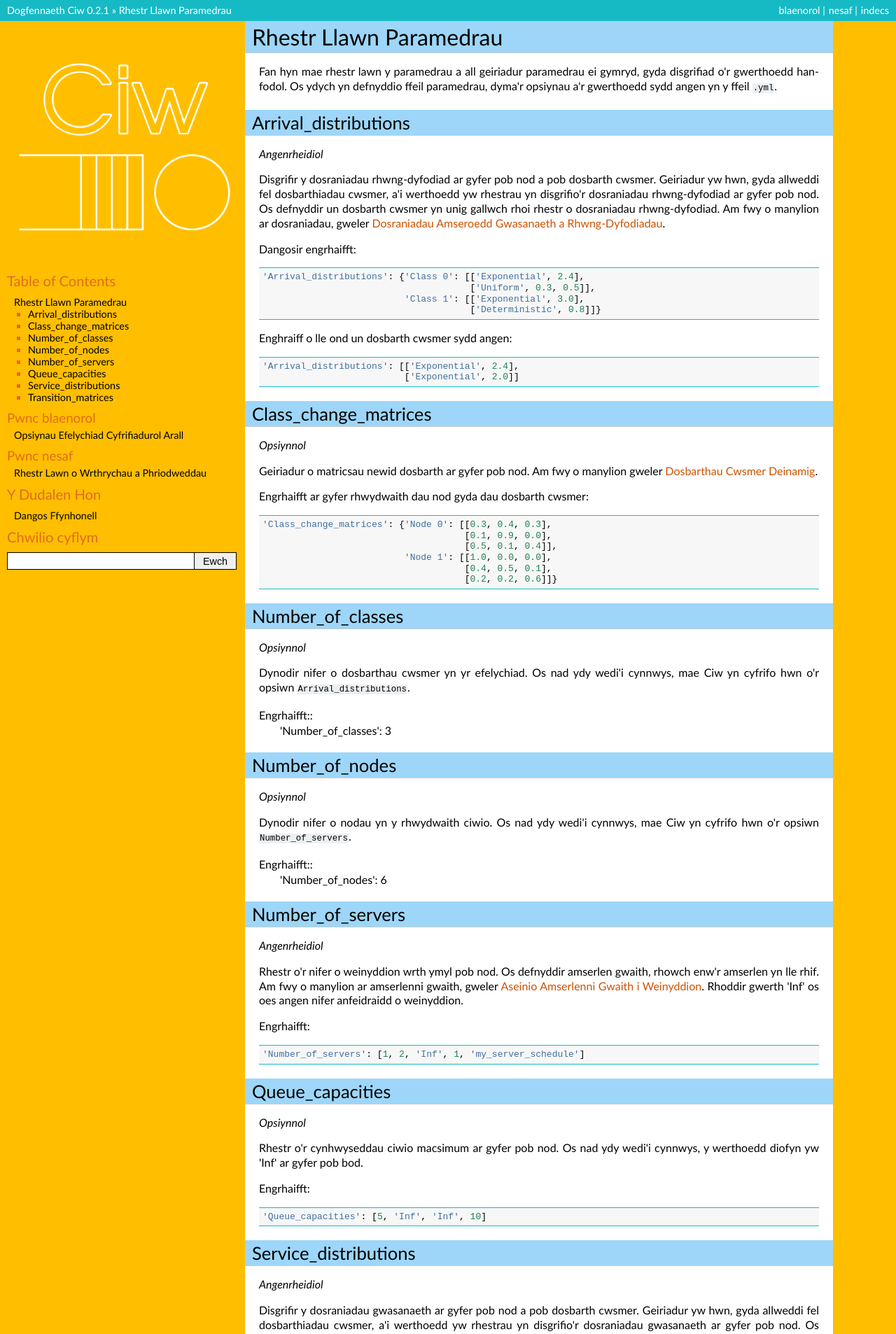
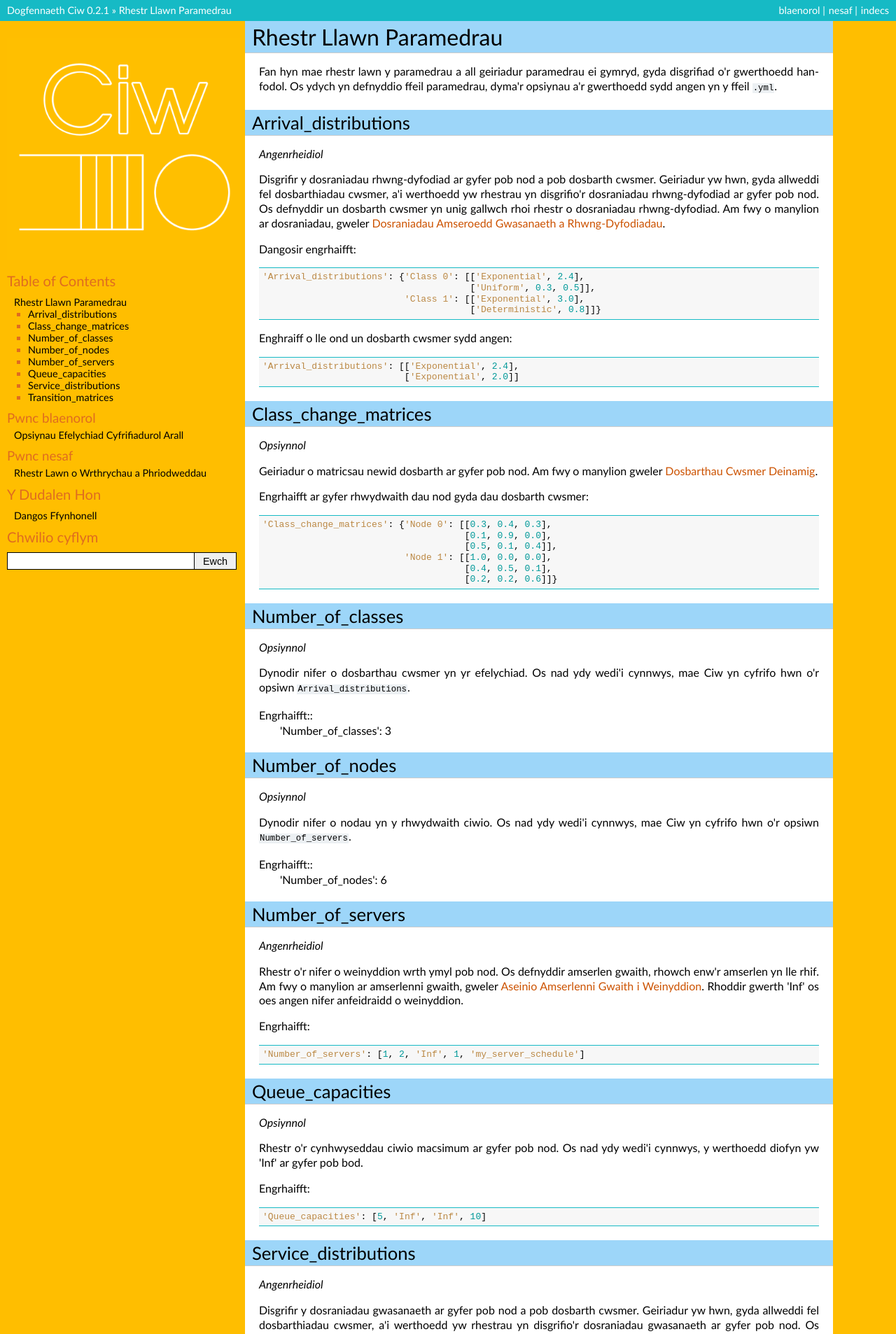
Before and after one commit to CiwPython/Ciw-cy, a Sphinx documentation site: the page built from docs/kwargs.rst, in a window 1280 px wide. Shown: the top 1906 px of the page at 70% size. Built offline with Sphinx 7.4.7, drawn with Linux system fonts in a browser that asks for light colours.

Commit message:
yr un lliwiau syntax a'r Saesneg

```diff
--- a/docs/conf.py
+++ b/docs/conf.py
@@ -97,7 +97,7 @@ exclude_patterns = ['_build']
 #show_authors = False
 
 # The name of the Pygments (syntax highlighting) style to use.
-pygments_style = 'sphinx'
+pygments_style = 'trac'
 
 # A list of ignored prefixes for module index sorting.
 #modindex_common_prefix = []
```
